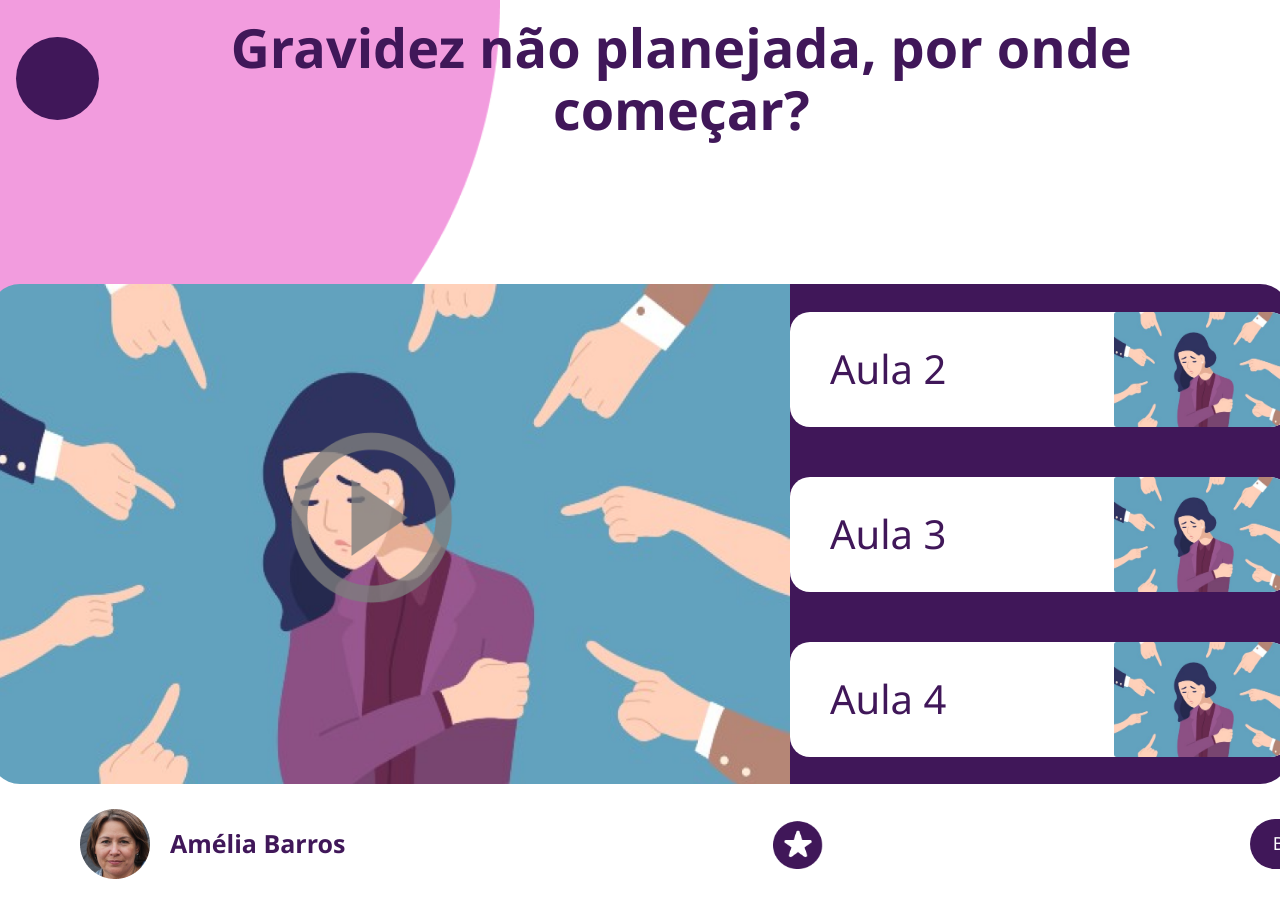
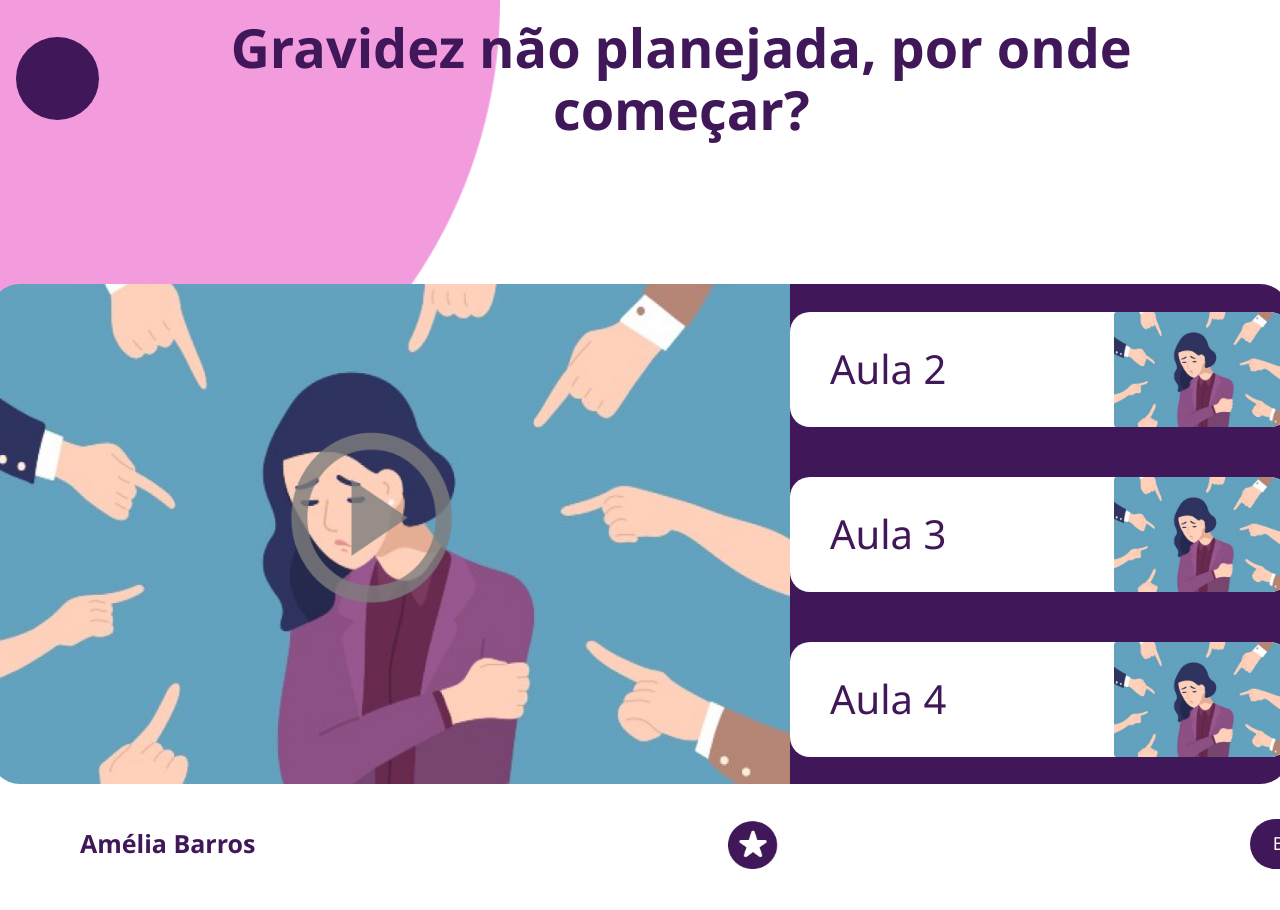
Before and after one commit to DemoDay-Group04/projeto-ama, a React (Vite) app in the folder ama-app/: page /player in a window 1280 px wide. Shown: the top 910 px of the page. Built offline with nearby package versions, Linux system fonts and the light colour scheme; some icons are missing.

Commit message:
Pages/Gravidez/image/perfil.png bug corrected
Corrigido o bug que impedia o building do projeto

```diff
--- a/ama-app/src/Pages/Gravidez/index.jsx
+++ b/ama-app/src/Pages/Gravidez/index.jsx
@@ -4,7 +4,6 @@ import pequena from './image/pequena.png'
 import perfil from './image/perfil.png'
 import avaliar from './image/avaliacao.png'
 import baixar from './image/download.png'
-import BotaoRetorno from '../../Componentes/BotaoRetorno'
 import HeaderPagina from '../../Componentes/HeaderPagina'
 
 export default function Gravidez() {
@@ -63,7 +62,6 @@ export default function Gravidez() {
             </section>
             <div className={styles.round}>
                 <div className={styles.grupo}>
-                    <img className={styles.amelia} src={perfil} alt="mulher" />
                     <h3> Amélia Barros</h3>
                 </div>
 
```
